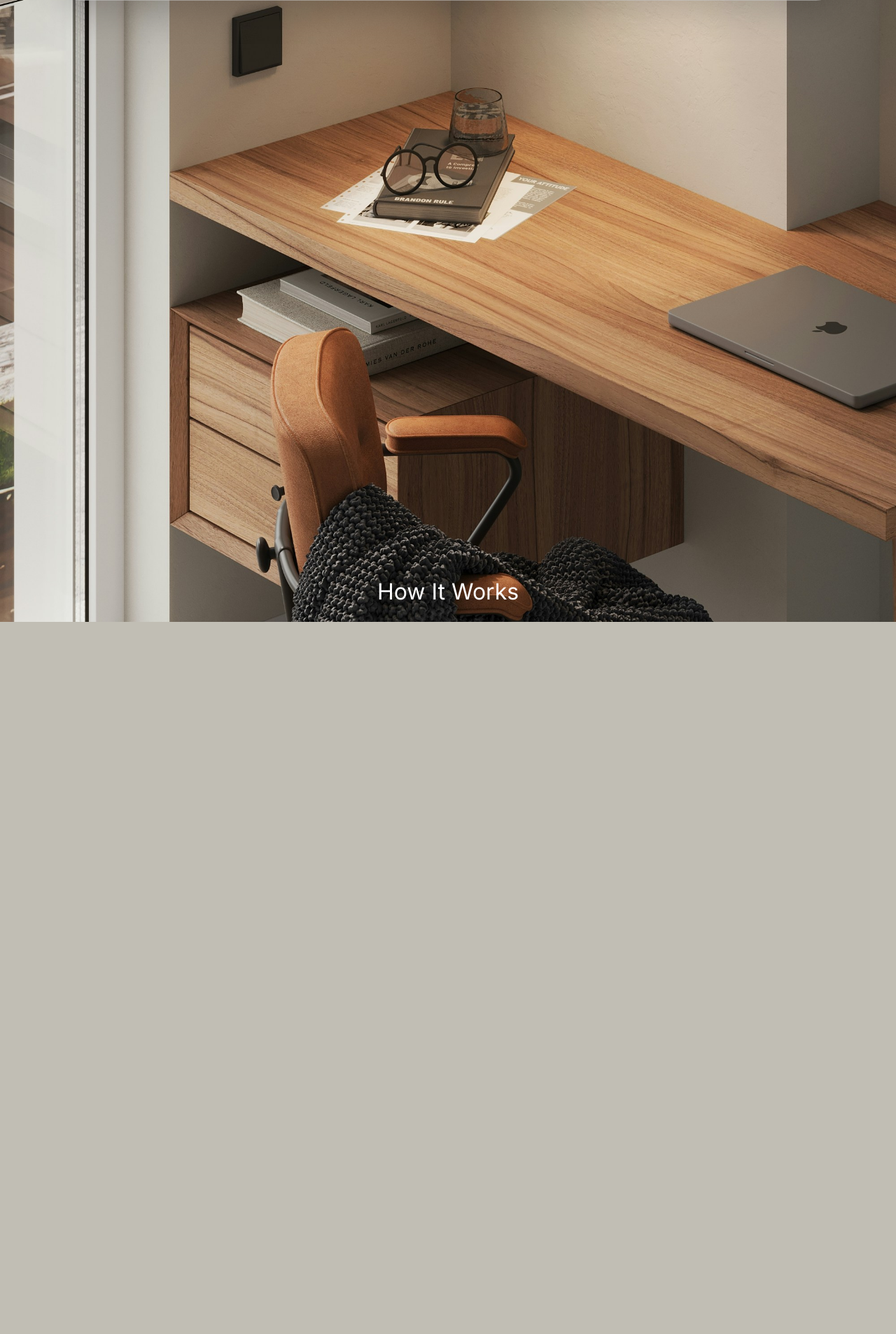
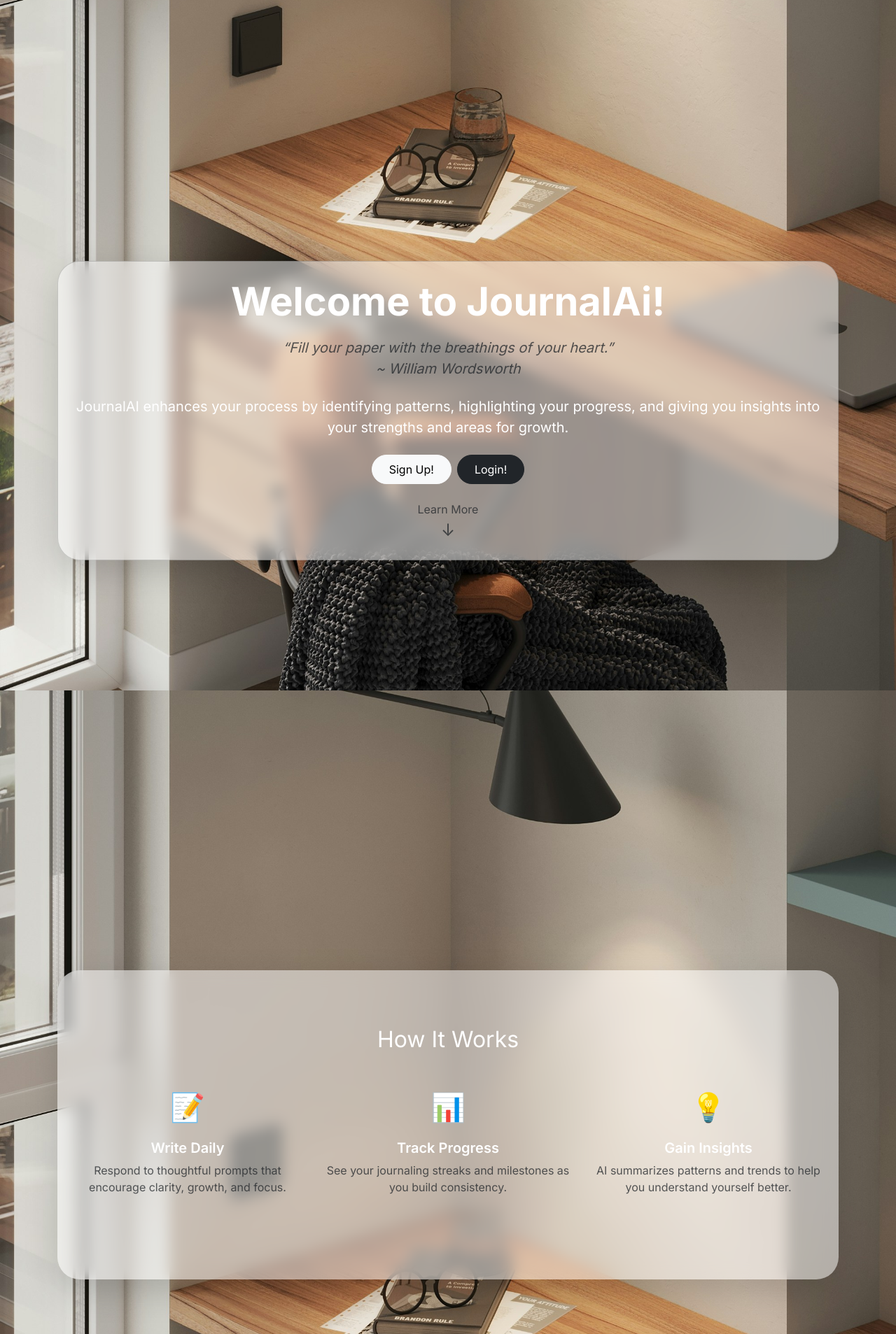
Before and after one commit to FredyJSD/JournalAI, a Flask app: page / in a window 1280 px wide. Shown: the part 613-2520 px from the top of the page at 70% size. Before the commit the page ends 1502 px from the top, so only its background shows below. Run offline with Flask 3, Linux system fonts and the light colour scheme; some libraries are stand-ins or nearby versions.

Commit message:
Landing page complete

```diff
--- a/static/css/styles.css
+++ b/static/css/styles.css
@@ -7,6 +7,7 @@ body {
     background-position: center;
     background-attachment: fixed;
     font-family: 'Inter', sans-serif;
+    margin: 0;
 }
 
 .home-page{
@@ -29,7 +30,9 @@ body {
 
 
 #how-it-works {
+    color: white;
     margin-top: 25em;
-    padding-top: 15rem;
-    color: white;
+    margin-bottom: 10em;
+    padding-top: 5rem;
+    padding-bottom: 5rem;
 }
--- a/templates/home.html
+++ b/templates/home.html
@@ -1,7 +1,7 @@
 {% from "bootstrap5/form.html" import render_form %}
 {% extends "base.html" %}
 
-{% block title %}JournalAi Home{% endblock %}
+{% block title %}JournalAI{% endblock %}
 {% block stylesheet %}
     {{ bootstrap.load_css() }}
     <link rel="stylesheet" type="text/css" href="{{ url_for('static', filename='css/styles.css') }}">
@@ -9,7 +9,16 @@
 {% block body_class %}home-page{% endblock %}
 {% block content %}
 <div class="container">
-    <div class="d-flex flex-column justify-content-center align-items-center vh-100">
+    <div class="d-flex justify-content-center align-items-center vh-100">
+        <div class="card card-glass rounded-5 justify-content-center align-items-center">
+            <img src="../static/assets/img/logo.png" width="30%">
+            <a href="#welcome" class="learn-link text-muted text-center align-items-center pb-3 text-decoration-none">
+                <span>Start Journaling!</span><br>
+                <span class="fs-4 arrow-down">&#x2193;</span>
+            </a>
+        </div>
+    </div>
+    <div id="welcome" class="d-flex flex-column justify-content-center align-items-center vh-100">
         <div class="card p-4 shadow-lg text-center rounded-5 w-85 card-glass">
             <h1 class="display-4 fw-bold mb-3">Welcome to JournalAi!</h1>
             <p class="mb-4 lead fst-italic text-muted">
@@ -32,9 +41,29 @@
             </a>
         </div>
     </div>
-    <div id="how-it-works" class="">
-        <h2 class="text-center mb-4">How It Works</h2>
-        <!-- Explanation -->
-    </div>
+    <div id="how-it-works" class="container shadow-lg card-glass rounded-5">
+        <h2 class="text-center mb-5">How It Works</h2>
+
+        <div class="row text-center">
+          <div class="col-md-4 mb-4 ">
+            <div class="mb-3 fs-1">📝</div>
+            <h5 class="fw-semibold">Write Daily</h5>
+            <p class="text-muted">Respond to thoughtful prompts that encourage clarity, growth, and focus.</p>
+          </div>
+
+          <div class="col-md-4 mb-4">
+            <div class="mb-3 fs-1">📊</div>
+            <h5 class="fw-semibold">Track Progress</h5>
+            <p class="text-muted">See your journaling streaks and milestones as you build consistency.</p>
+          </div>
+
+          <div class="col-md-4 mb-4">
+            <div class="mb-3 fs-1">💡</div>
+            <h5 class="fw-semibold">Gain Insights</h5>
+            <p class="text-muted">AI summarizes patterns and trends to help you understand yourself better.</p>
+          </div>
+        </div>
+      </div>
+
 </div>
 {% endblock %}
```
Also changed, not shown: static/assets/img/logo.png (added).
